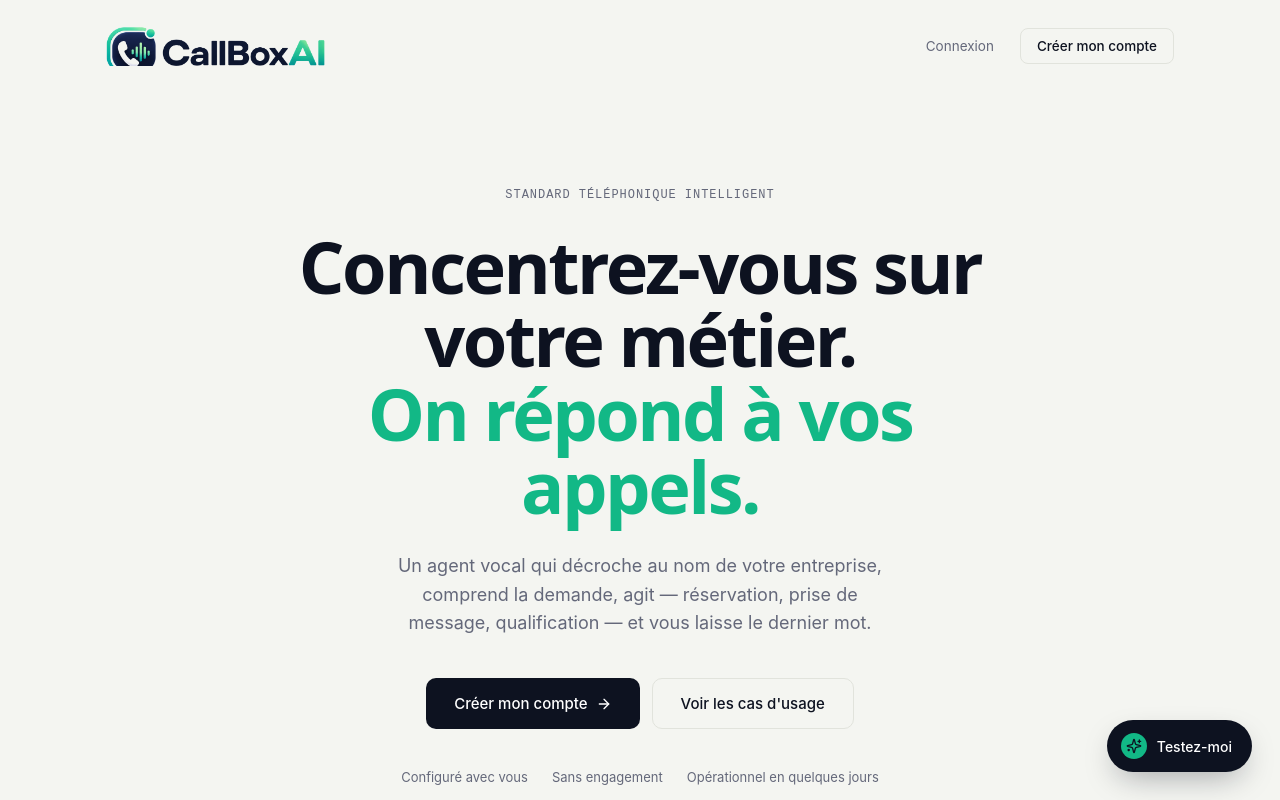
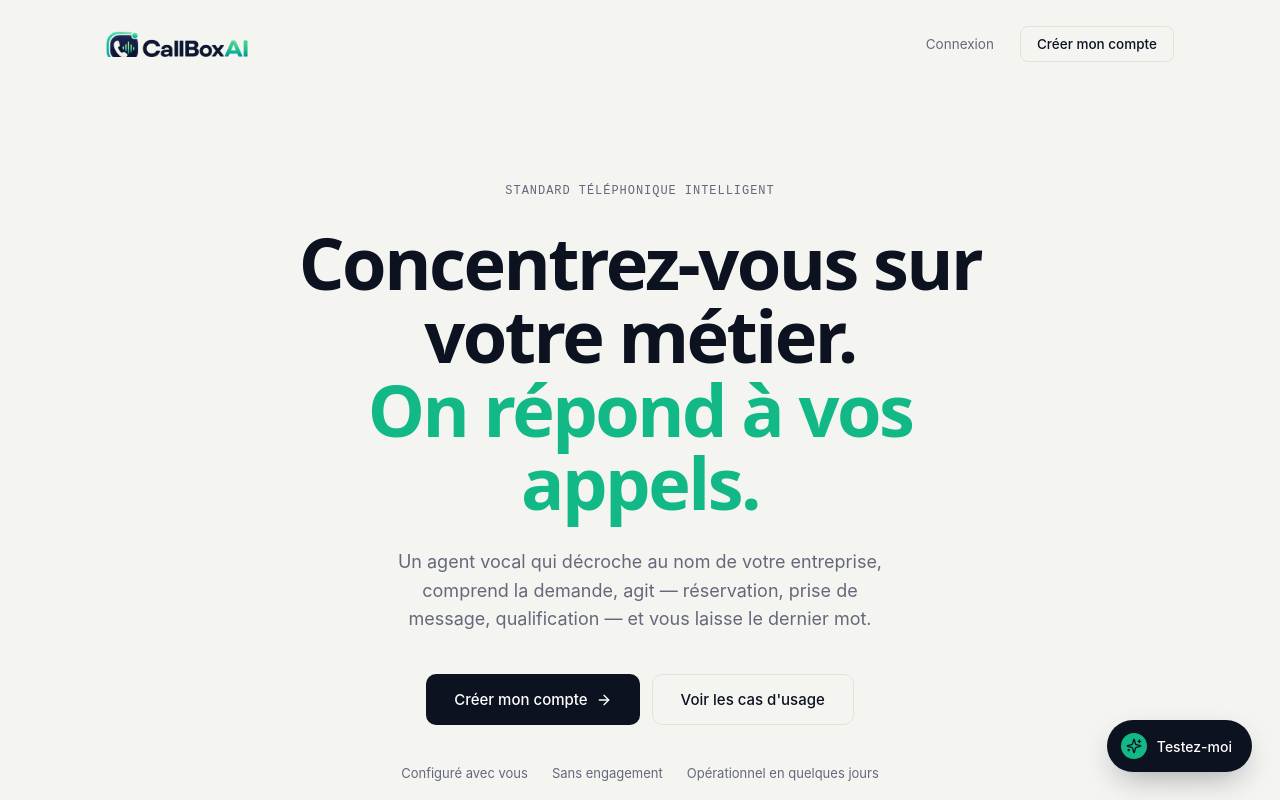
Before and after one commit to 2CASH-enterprise/CallBoxAI, a Next.js app in the folder frontend/: page / in a window 1280 px wide. Shown: the top 800 px of the page. Built offline with nearby package versions, Linux system fonts and the light colour scheme; no server answers.

Commit message:
Correction taille du logo trop grand

```diff
--- a/frontend/app/landing.module.css
+++ b/frontend/app/landing.module.css
@@ -14,8 +14,10 @@
   margin: 0 auto;
 }
 .logo {
-  height: 40px;
+  height: 26px;
   width: auto;
+  display: block;
+  object-fit: contain;
 }
 .headerActions { display: flex; gap: 4px; align-items: center; }
 .headerLink {
```
